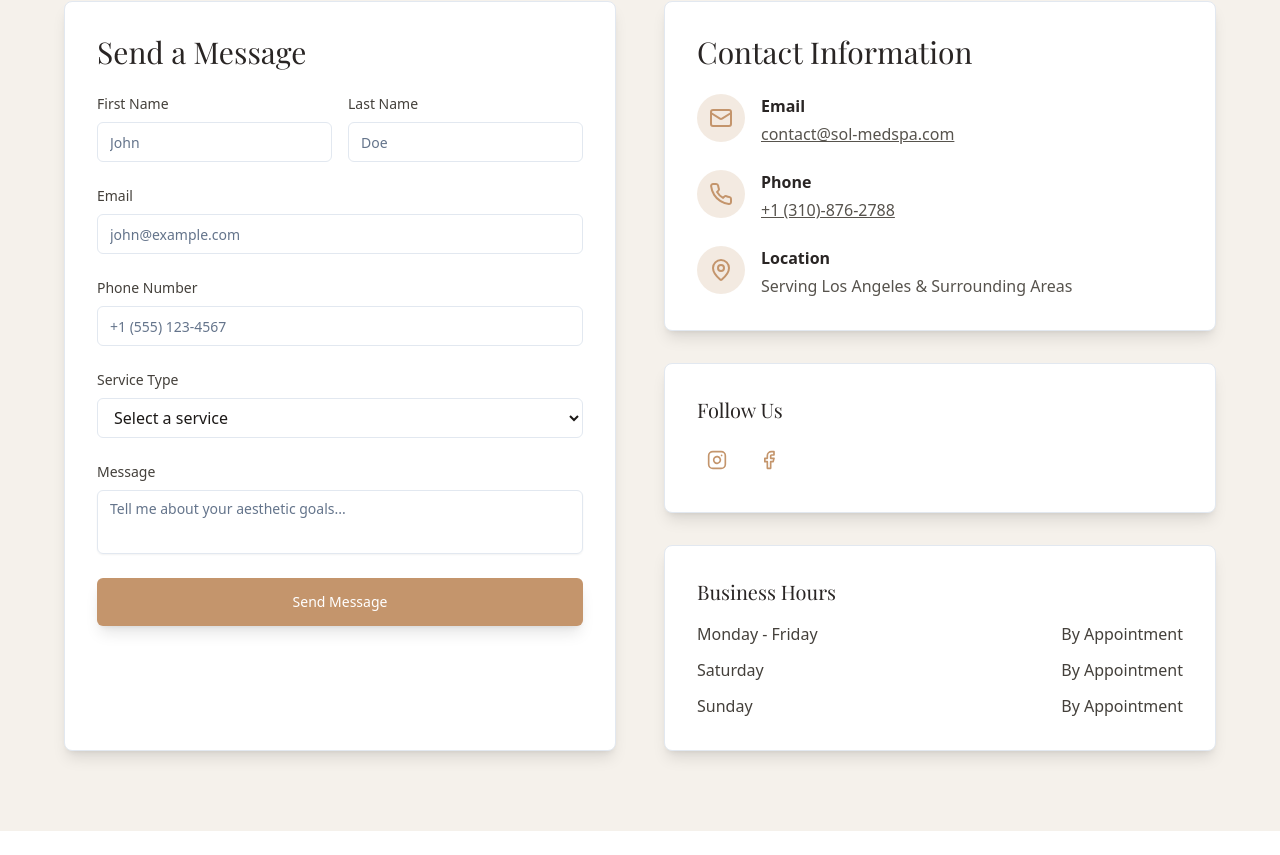
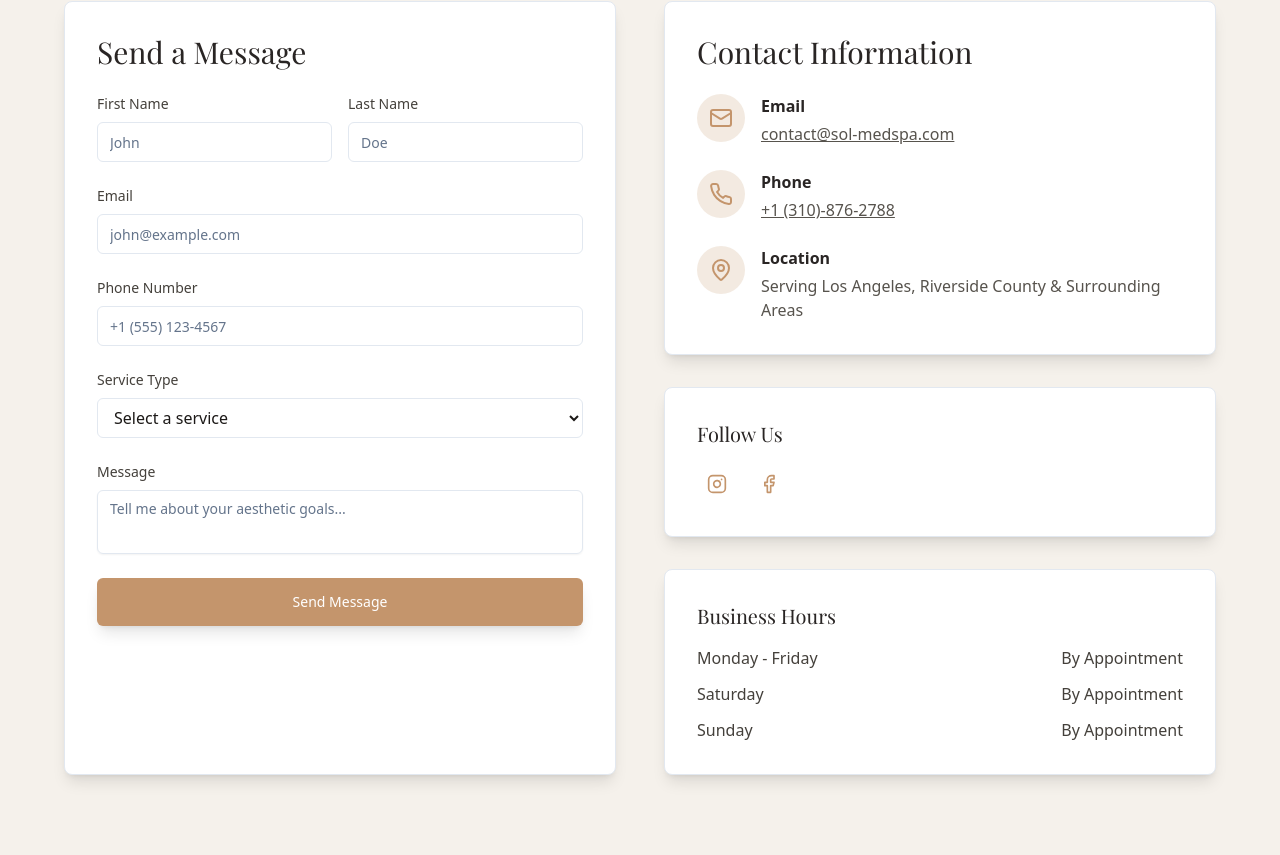
Before and after one commit to iisael9/Sol_MedSpa, a Next.js app: page /contact in a window 1280 px wide. Shown: the part 814-1669 px from the top of the page. Before the commit the page ends 1645 px from the top, so only its background shows below. Built offline with nearby package versions, Linux system fonts and the light colour scheme; a web font is replaced by a local one.

Commit message:
feat: update contact page to include Riverside County
Clarify service area to cover Los Angeles and Riverside County.

Co-authored-by: null <125531205+iisael9@users.noreply.github.com>

```diff
--- a/app/contact/page.tsx
+++ b/app/contact/page.tsx
@@ -288,7 +288,7 @@ export default function ContactPage() {
                     </div>
                     <div>
                       <h3 className="font-semibold text-stone-800 mb-1">Location</h3>
-                      <p className="text-stone-600">Serving Los Angeles & Surrounding Areas</p>
+                      <p className="text-stone-600">Serving Los Angeles, Riverside County & Surrounding Areas</p>
                     </div>
                   </div>
                 </div>
```
